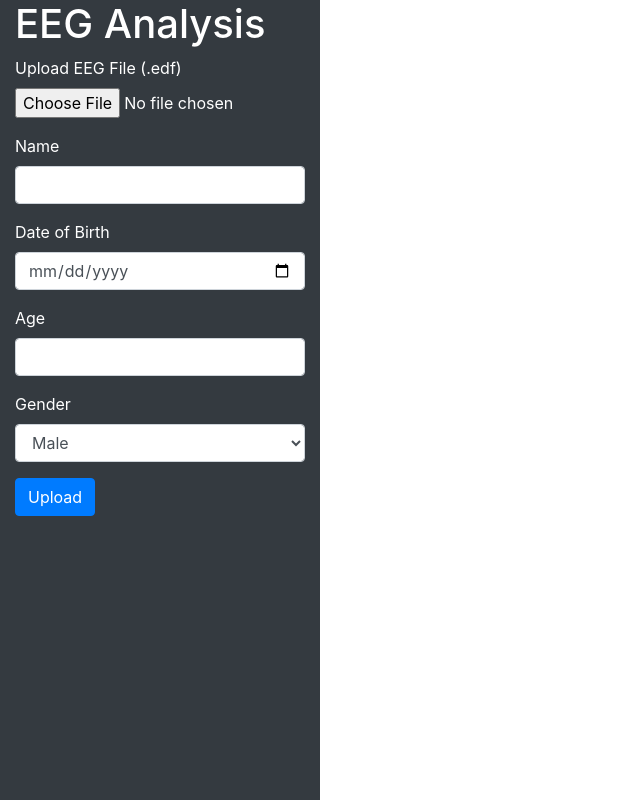
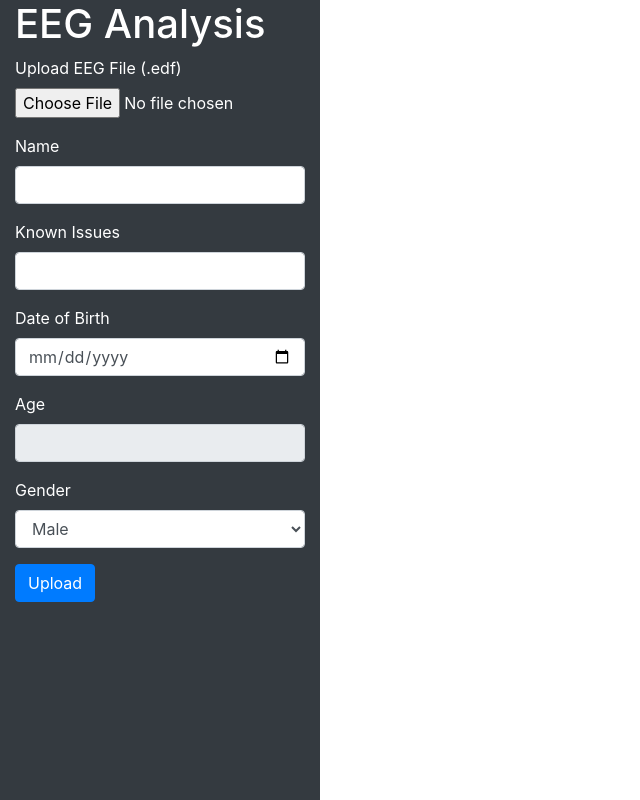
Before and after one commit to venture-data/incerta_eeg_analysis, a Flask app: page / in a window 1280 px wide. Shown: the whole page, without its empty margins (0-640 px from the left). Run offline with Flask 3, Linux system fonts and the light colour scheme; some libraries are stand-ins or nearby versions.

Commit message:
Update upload_with_topomap_dropdown.html

```diff
--- a/templates/upload_with_topomap_dropdown.html
+++ b/templates/upload_with_topomap_dropdown.html
@@ -36,15 +36,19 @@
                 <label for="name">Name</label>
                 <input type="text" class="form-control" id="name" name="name" required>
             </div>
+            <div class="form-group">
+                <label for="known_issues">Known Issues</label>
+                <input type="text" class="form-control" id="known_issues" name="known_issues" required>
+            </div>
 
             <div class="form-group">
                 <label for="dob">Date of Birth</label>
-            <input type="date" class="form-control" id="dob" name="dob" required>
+                <input type="date" class="form-control" id="dob" name="dob" required onchange="calculateAge()">
             </div>
 
             <div class="form-group">
                 <label for="age">Age</label>
-            <input type="number" class="form-control" id="age" name="age" required>
+                <input type="number" class="form-control" id="age" name="age" readonly>
             </div>
 
             <div class="form-group">
@@ -149,6 +153,19 @@
         plot_type: plotType
       });
       }
+    function calculateAge() {
+        let dob = document.getElementById('dob').value;
+        if (dob) {
+            let dobDate = new Date(dob);
+            let today = new Date();
+            let age = today.getFullYear() - dobDate.getFullYear();
+            let monthDiff = today.getMonth() - dobDate.getMonth();
+            if (monthDiff < 0 || (monthDiff === 0 && today.getDate() < dobDate.getDate())) {
+                age--;
+            }
+            document.getElementById('age').value = age;
+        }
+    }
 
     const debouncedUpdateSlider = debounce(updateSlider, 300);
 
```
Lines whose indentation alone changed are shown as unchanged.
